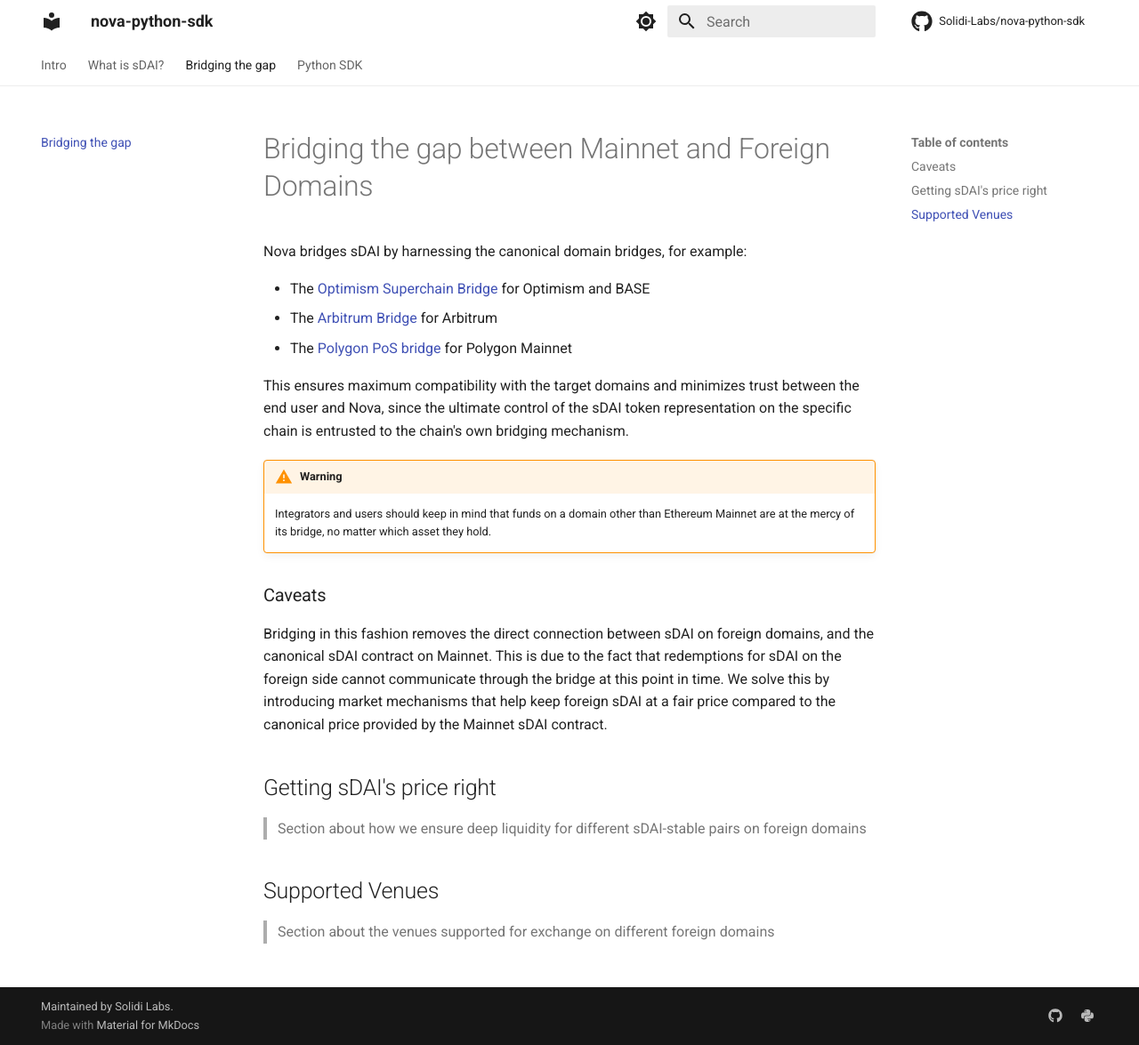
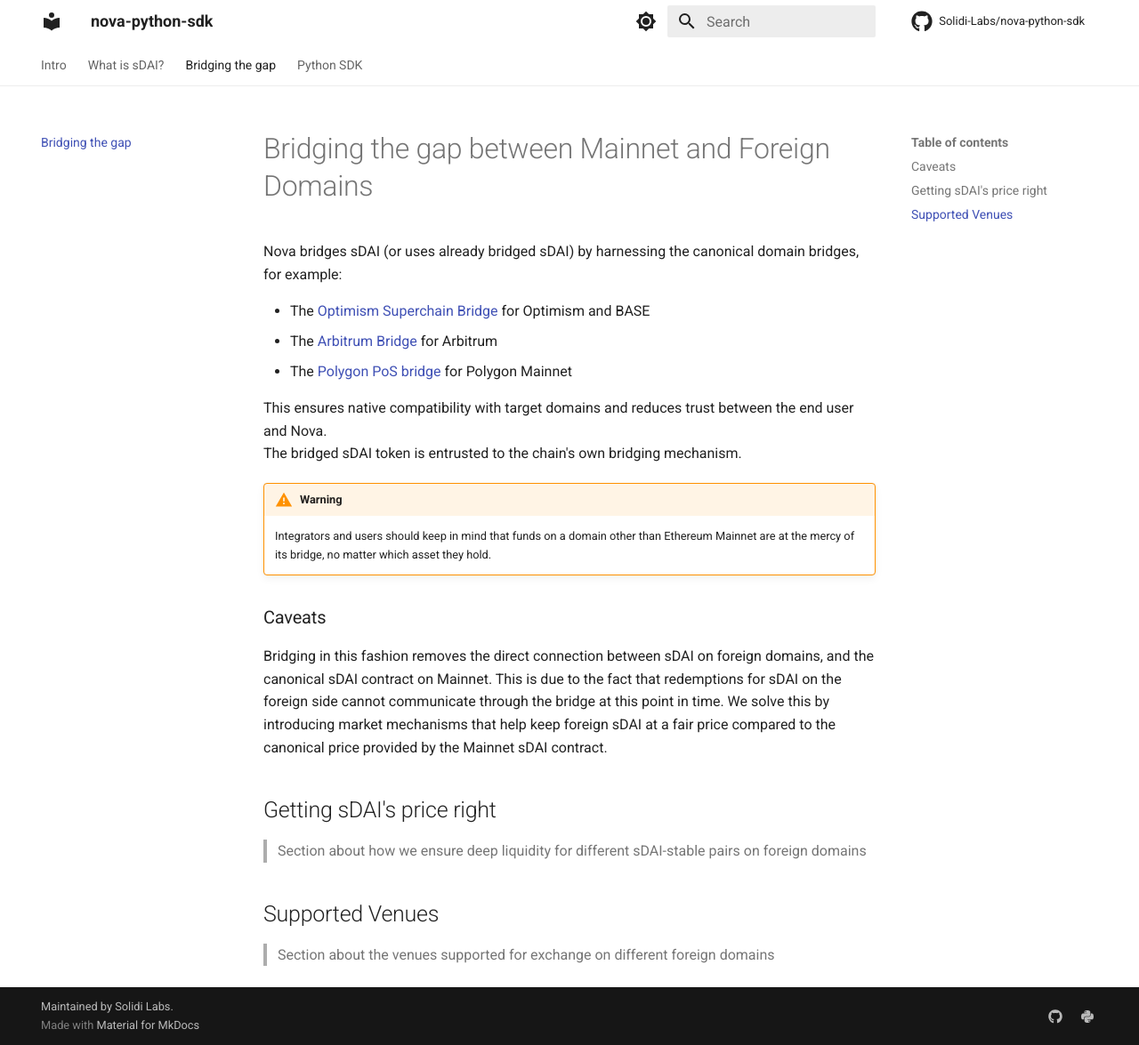
Before and after one commit to NovaSubDAO/nova-sdk, an MkDocs documentation site: the page built from docs/bridging_sdai.md, in a window 1280 px wide and 1175 px high. Shown: the whole window at 89% size. Built offline with MkDocs 1.6.1 and Material for MkDocs 9.7.7, drawn with Linux system fonts in a browser that asks for light colours; comment, search, counter and statistics services are not loaded.

Commit message:
docs: add links to bridges and modify wording

```diff
--- a/docs/bridging_sdai.md
+++ b/docs/bridging_sdai.md
@@ -1,12 +1,14 @@
 # Bridging the gap between Mainnet and Foreign Domains
 
-Nova bridges sDAI by harnessing the canonical domain bridges, for example:
+Nova bridges sDAI (or uses already bridged sDAI) by harnessing the canonical domain bridges, for example:
 
-- The [Optimism Superchain Bridge]() for Optimism and BASE
-- The [Arbitrum Bridge]() for Arbitrum
-- The [Polygon PoS bridge]() for Polygon Mainnet
+- The [Optimism Superchain Bridge](https://app.optimism.io/bridge/deposit) for Optimism and BASE
+- The [Arbitrum Bridge](https://bridge.arbitrum.io/) for Arbitrum
+- The [Polygon PoS bridge](https://portal.polygon.technology/bridge) for Polygon Mainnet
 
-This ensures maximum compatibility with the target domains and minimizes trust between the end user and Nova, since the ultimate control of the sDAI token representation on the specific chain is entrusted to the chain's own bridging mechanism.
+
+This ensures native compatibility with target domains and reduces trust between the end user and Nova.
+The bridged sDAI token is entrusted to the chain's own bridging mechanism.
 
 !!! warning
     Integrators and users should keep in mind that funds on a domain other than Ethereum Mainnet are at the mercy of its bridge, no matter which asset they hold.
```
